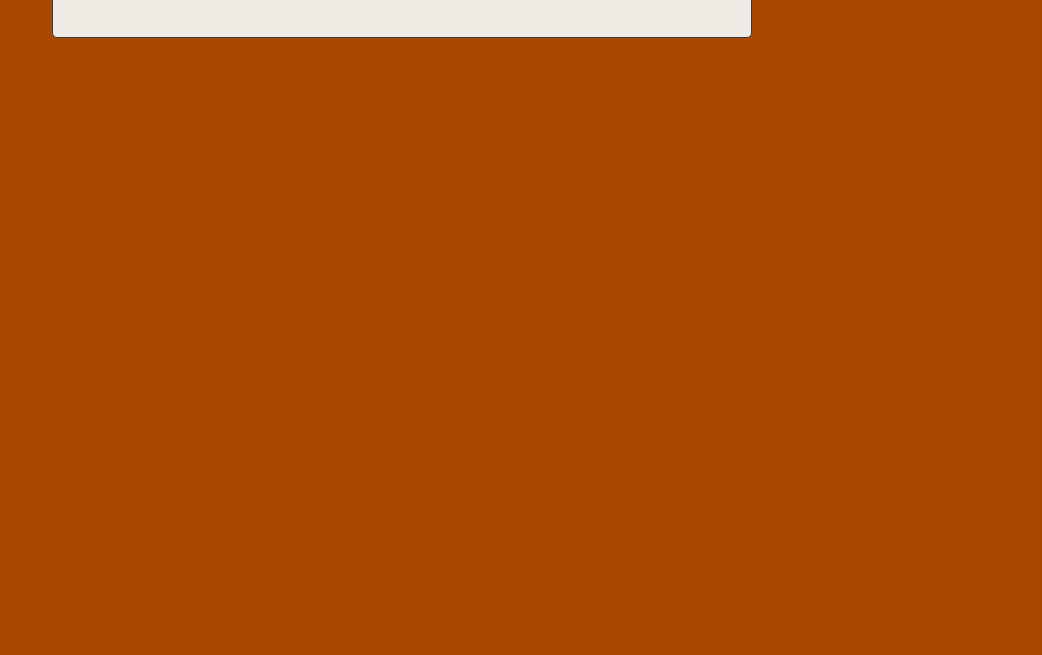
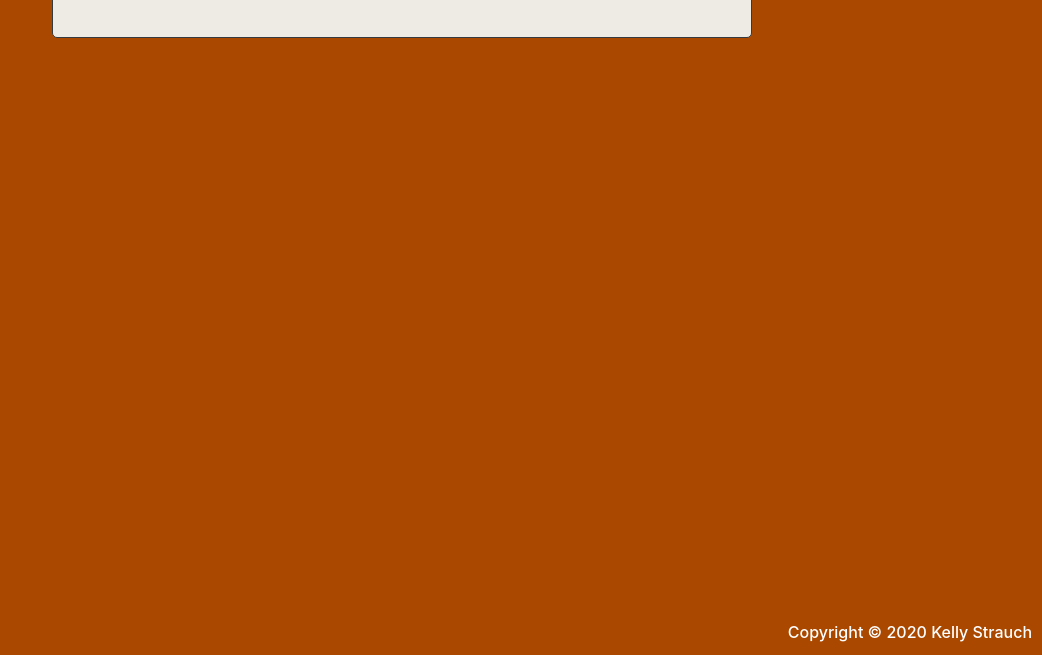
Before and after one commit to kellystrauch/to-do-list-vue, a plain HTML site: page index.html in a window 1280 px wide. Shown: the part 145-800 px from the top of the page, without its empty margins (238-1280 px from the left). Drawn offline with nearby package versions, Linux system fonts and the light colour scheme.

Commit message:
Add copyright

```diff
--- a/index.html
+++ b/index.html
@@ -85,6 +85,10 @@
 		</div>
 	</div>
 
+	<div class="fixed-bottom text-right copyright">
+		<h6>Copyright &#169; 2020 Kelly Strauch</h6>
+	</div>
+
 	<!-- scripts for Bootstrap -->
 	<script src="https://code.jquery.com/jquery-3.3.1.slim.min.js" integrity="sha384-q8i/X+965DzO0rT7abK41JStQIAqVgRVzpbzo5smXKp4YfRvH+8abtTE1Pi6jizo" crossorigin="anonymous"></script>
 	<script src="https://cdnjs.cloudflare.com/ajax/libs/popper.js/1.14.3/umd/popper.min.js" integrity="sha384-ZMP7rVo3mIykV+2+9J3UJ46jBk0WLaUAdn689aCwoqbBJiSnjAK/l8WvCWPIPm49" crossorigin="anonymous"></script>
--- a/stylesheet.css
+++ b/stylesheet.css
@@ -63,3 +63,8 @@ button{
 .btn-dark:focus {
 	box-shadow: 0 0 0 0.2rem rgba(171, 72, 0, 0.5);
 }
+.copyright{
+	color: white;
+	margin-bottom: 5px;
+	margin-right: 10px;
+}
```
